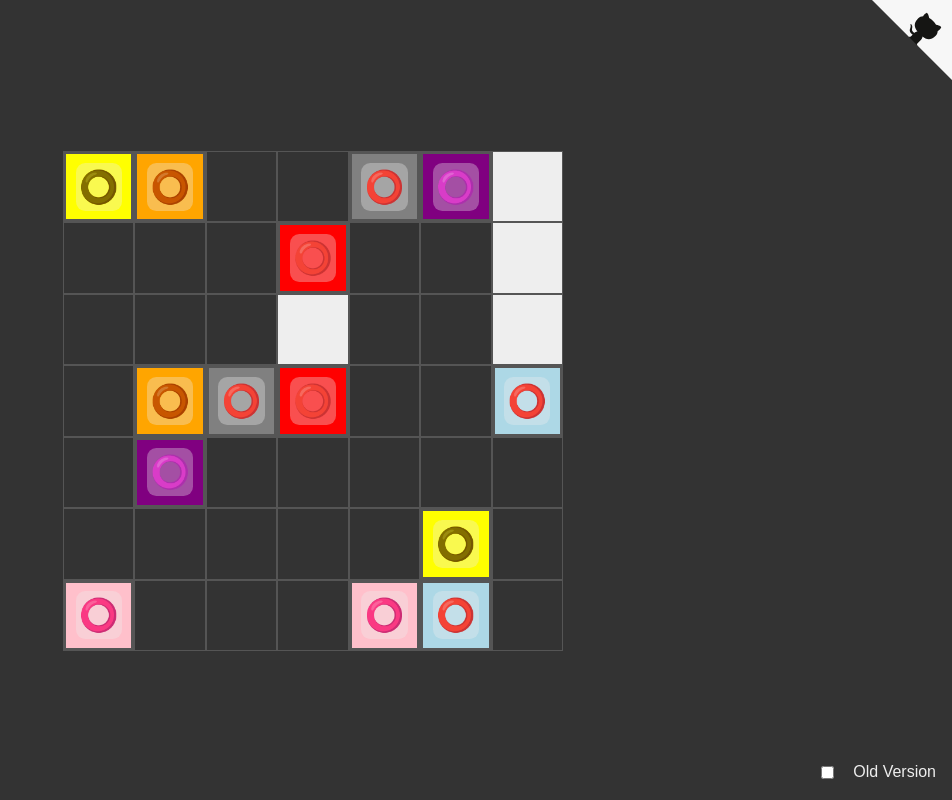
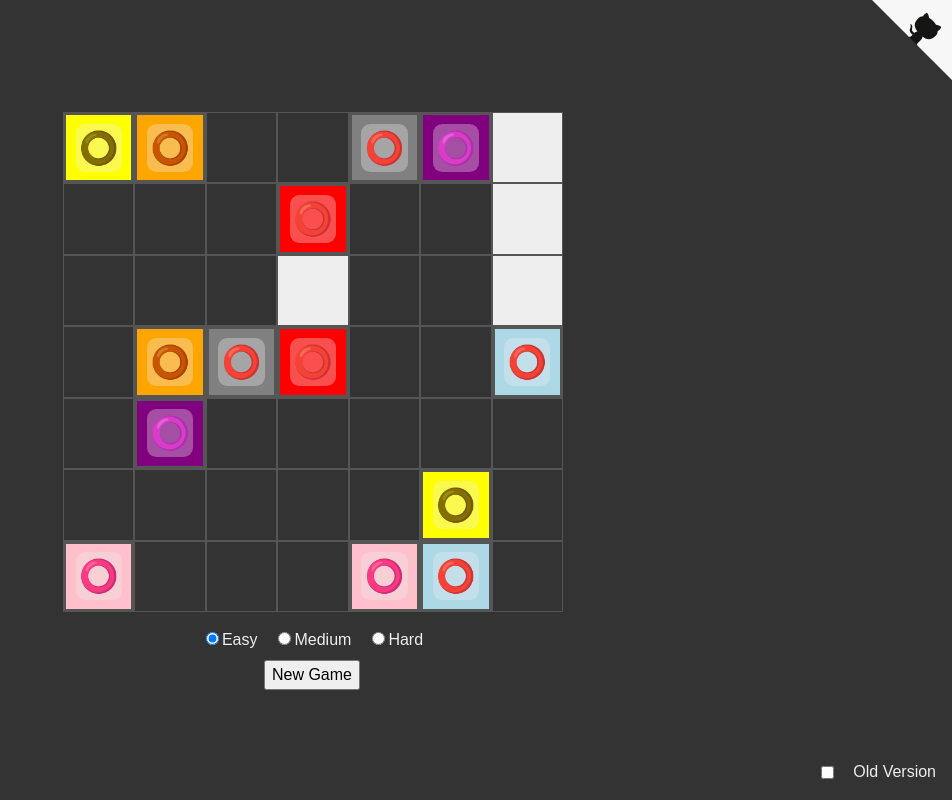
Before and after one commit to Californ1a/wires, a Vue app: page / in a window 1280 px wide. Shown: the whole page, without its empty margins (328-1280 px from the left). Built offline with nearby package versions, Linux system fonts and the light colour scheme.

Commit message:
basic game difficulty selector

```diff
--- a/src/App.vue
+++ b/src/App.vue
@@ -7,6 +7,23 @@
         <input type="radio" :id="c" :value="c" v-model="color" @change="setColor" />
         <label :for="c"><span :class="c" /></label>
       </div>
+    </div>
+    <div class="controls">
+      <div class="radio-btns">
+        <div class="radio">
+          <input type="radio" id="easy" value="easy" v-model="store.difficulty" @click="store.setDifficulty" />
+          <label for="easy">Easy</label>
+        </div>
+        <div class="radio">
+          <input type="radio" id="medium" value="medium" v-model="store.difficulty" @click="store.setDifficulty" />
+          <label for="medium">Medium</label>
+        </div>
+        <div class="radio">
+          <input type="radio" id="hard" value="hard" v-model="store.difficulty" @click="store.setDifficulty" />
+          <label for="hard">Hard</label>
+        </div>
+      </div>
+      <button type="button" @click="store.seedRandomBoard()">New Game</button>
     </div>
   </main>
   <div class="dev-mode" v-if="isDev">
@@ -168,4 +185,21 @@ main {
   justify-content: center;
   gap: 1rem;
 }
+
+.controls {
+  display: flex;
+  gap: 0.5rem;
+  flex-direction: column;
+  align-items: center;
+  justify-content: center;
+  margin-top: 1rem;
+}
+
+.controls .radio-btns {
+  display: flex;
+  flex-direction: row;
+  gap: 1rem;
+  align-items: center;
+  justify-content: center;
+}
 </style>
--- a/src/store.js
+++ b/src/store.js
@@ -5,6 +5,7 @@ import Board from '@/classes/Board';
 export default defineStore('main', () => {
   const game = ref(new Board());
   const dev = ref(false);
+  const difficulty = ref('easy');
 
   function setDev(isDev) {
     dev.value = isDev;
@@ -26,7 +27,10 @@ export default defineStore('main', () => {
   }
 
   function seedRandomBoard(size, wireCount) {
-    game.value.seedRandomBoard(size, wireCount);
+    const d = difficulty.value;
+    // eslint-disable-next-line no-nested-ternary
+    const boardSize = size ?? d === 'easy' ? 7 : d === 'medium' ? 8 : 9;
+    game.value.seedRandomBoard(boardSize, wireCount);
   }
 
   function getColorList() {
@@ -77,12 +81,17 @@ export default defineStore('main', () => {
     }
   }
 
+  function setDifficulty(diff) {
+    console.log('setDifficulty', diff);
+  }
+
   const getCellFromCoords = (x, y) => game.value.board[x]?.[y];
   const checkForWin = () => game.value.checkForWin();
 
   return {
     game,
     dev,
+    difficulty,
     toggleCell,
     seedTestBoard,
     seedRandomBoard,
@@ -92,5 +101,6 @@ export default defineStore('main', () => {
     checkForWin,
     setDisplayColor,
     setDev,
+    setDifficulty,
   };
 });
```
